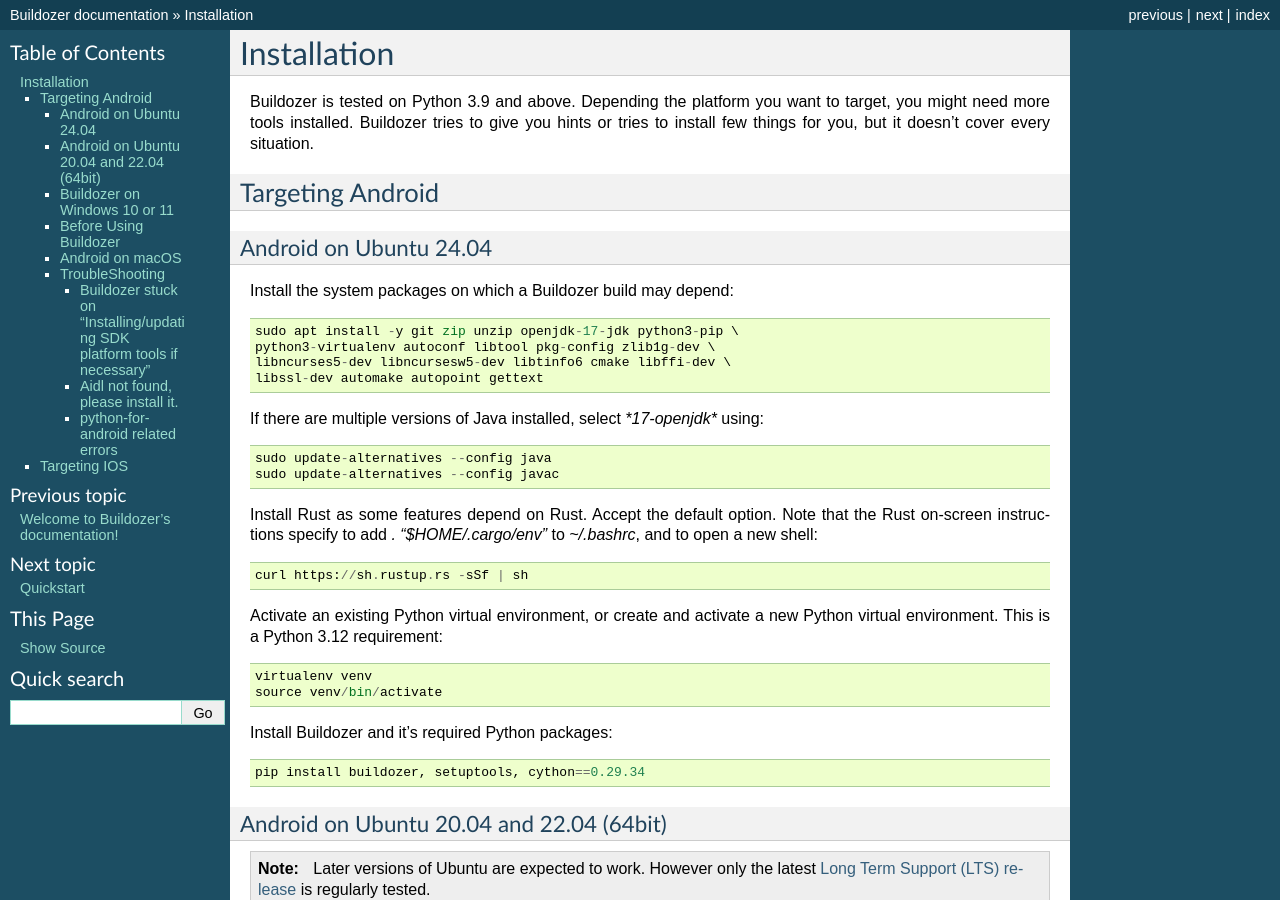
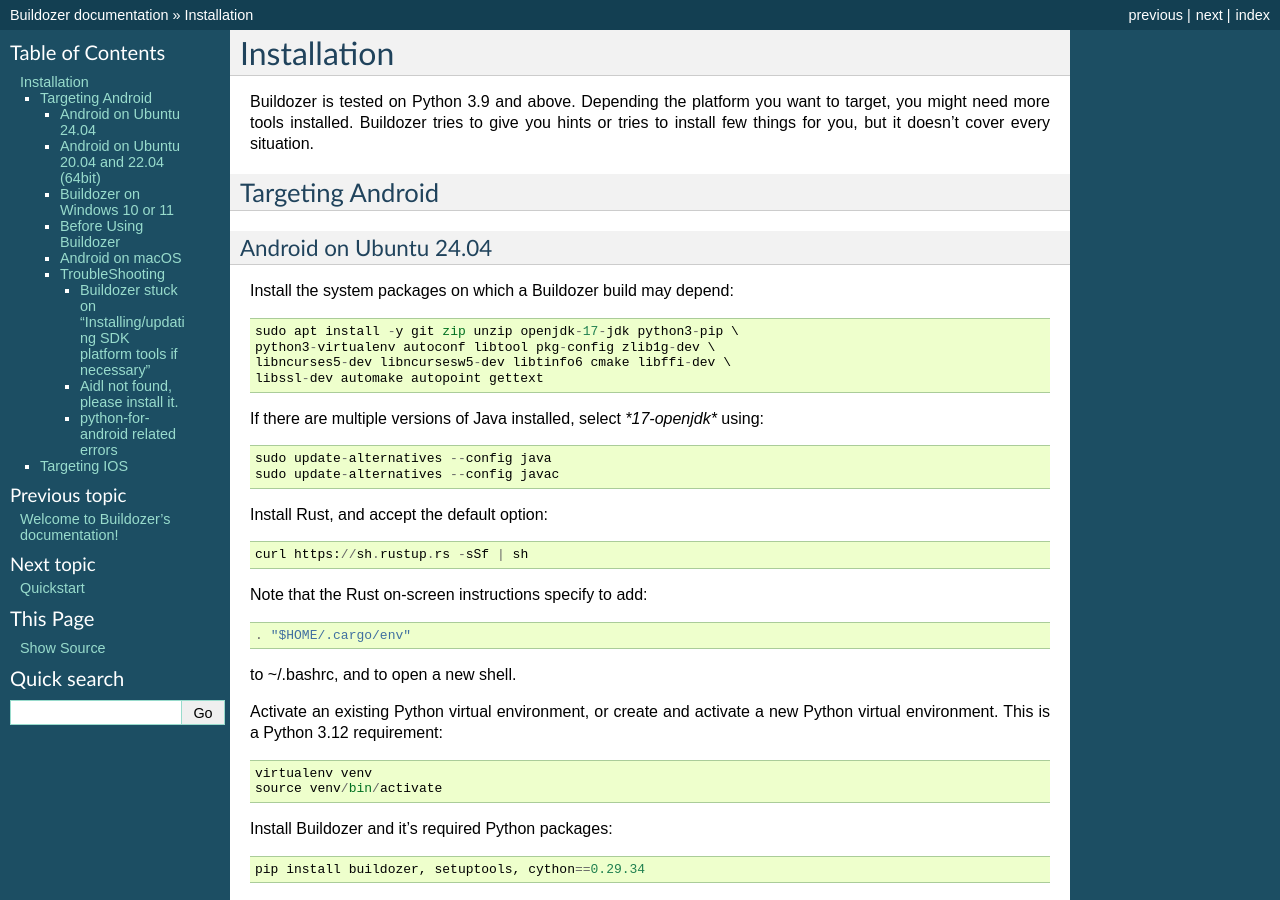
Before and after one commit to kivy/buildozer, a Sphinx documentation site: the page built from docs/source/installation.rst, in a window 1280 px wide and 900 px high. Built offline with Sphinx 7.4.7, drawn with Linux system fonts in a browser that asks for light colours.

Commit message:
Update installation.rst

```diff
--- a/docs/source/installation.rst
+++ b/docs/source/installation.rst
@@ -24,10 +24,15 @@
     sudo update-alternatives --config java
     sudo update-alternatives --config javac
 
-Install Rust as some features depend on Rust. Accept the default option.
-Note that the Rust on-screen instructions specify to add `. "$HOME/.cargo/env"` to `~/.bashrc`, and to open a new shell::
+Install Rust, and accept the default option::
 
     curl https://sh.rustup.rs -sSf | sh
+
+Note that the Rust on-screen instructions specify to add::
+
+    . "$HOME/.cargo/env"
+
+to ~/.bashrc, and to open a new shell.
 
 Activate an existing Python virtual environment, or create and activate a new Python virtual environment. This is a Python 3.12 requirement::
 
```
